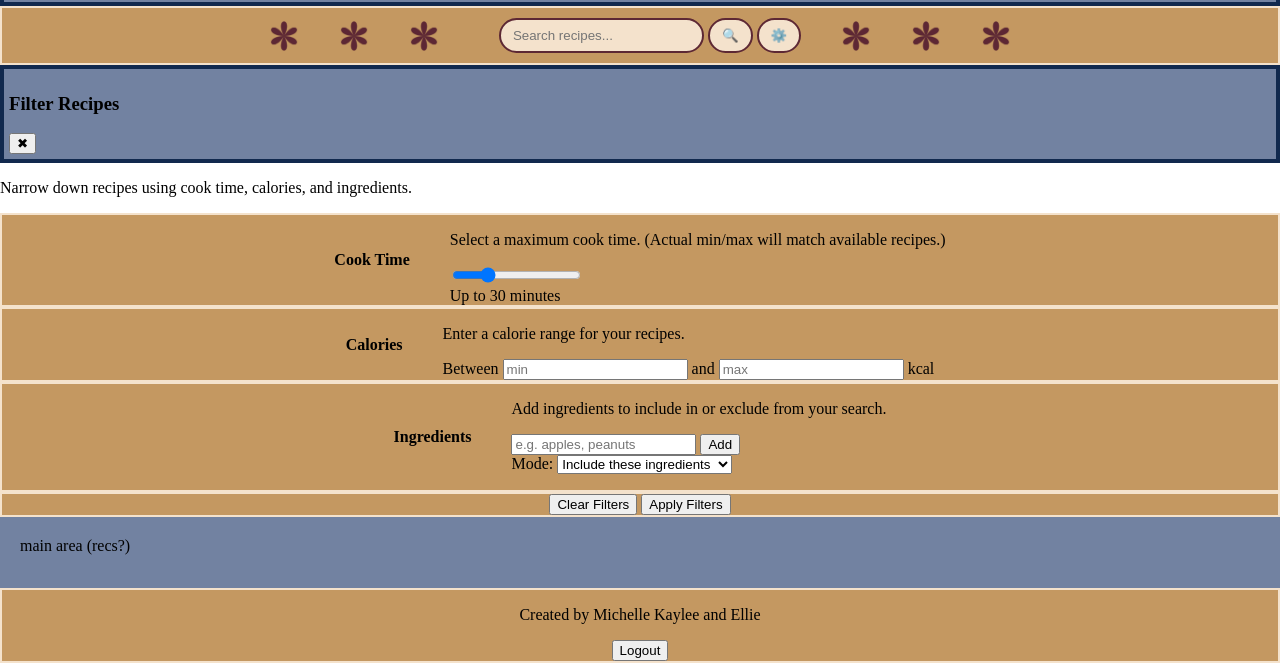
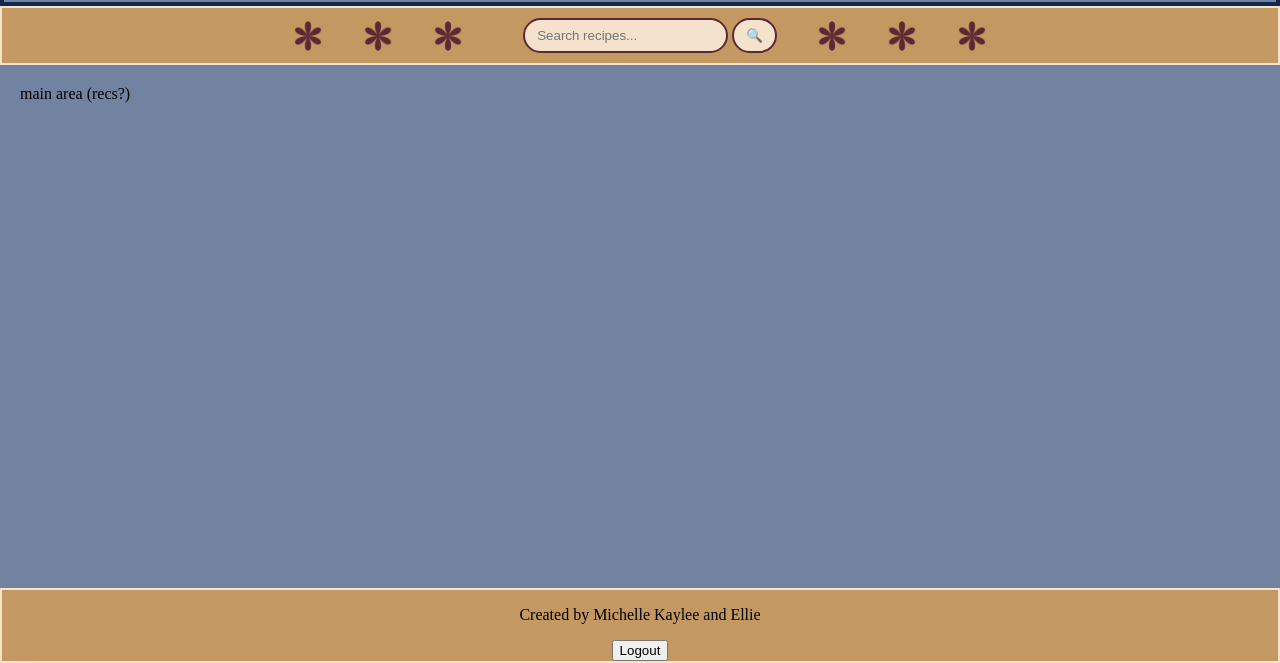
Before and after one commit to mmmanegre/Lets-Get-Baked-Capstone-Project, a plain HTML site: page index.html in a window 1280 px wide. Shown: the part 137-800 px from the top of the page. Drawn offline with nearby package versions, Linux system fonts and the light colour scheme.

Commit message:
Update index.html reverting changes

```diff
--- a/index.html
+++ b/index.html
@@ -3,203 +3,51 @@
 <head>
     <title> Let's Get Baked!</title>
     <link rel="stylesheet" href="style.css">
+
 </head>
 
 <body>
     <header>
+
         <div class="head">
             <img src="images/logo1.png" class="logo">
-            <h2 id="welcomeMsg"></h2>
-            <nav>
-                <a href="index.html">Home</a>
-                <a href="profile.html">Profile</a>
-                <a href="savedrecipes.html">My Recipes</a>
+        <h2 id="welcomeMsg"></h2>
+           <nav>
+        <a href="index.html">Home</a>
+        <a href="profile.html">Profile</a>
+        <a href="savedrecipes.html">My Recipes</a>
+
             </nav>
         </div>
+
     </header>
 
     <section>
         <img src="images/flower.png" class="flower">
         <img src="images/flower.png" class="flower">
         <img src="images/flower.png" class="flower">
-
-        <!-- Search bar + filter button -->
         <form id="searchForm" class="search-bar">
-            <input
-                id="searchInput"
-                type="text"
-                name="query"
-                placeholder="Search recipes..."
-                required
-            />
+            <input id="searchInput" type="text" name="query" placeholder="Search recipes..." required>
             <button type="submit">🔍</button>
-
-            <!-- Filter icon button (does NOT submit form) -->
-            <button
-                type="button"
-                id="filterButton"
-                class="filter-button"
-                aria-label="Open filter options"
-            >
-                ⚙️
-            </button>
         </form>
-
         <img src="images/flower.png" class="flower">
         <img src="images/flower.png" class="flower">
         <img src="images/flower.png" class="flower">
+
     </section>
 
-    <!-- FILTER PANEL (hidden by default, left column style) -->
-    <aside
-        id="filterPanel"
-        class="filter-panel hidden"
-        aria-hidden="true"
-    >
-        <div class="filter-panel-inner">
-            <header class="filter-panel-header">
-                <h3>Filter Recipes</h3>
-                <button
-                    type="button"
-                    id="closeFilterPanel"
-                    class="close-filter-btn"
-                    aria-label="Close filters"
-                >
-                    ✖
-                </button>
-            </header>
-
-            <!-- Optional: small subheading / count -->
-            <p class="filter-panel-subtitle">
-                Narrow down recipes using cook time, calories, and ingredients.
-            </p>
-
-            <!-- Cook Time section -->
-            <section class="filter-group">
-                <div class="filter-group-header">
-                    <h4>Cook Time</h4>
-                </div>
-                <div class="filter-group-body">
-                    <p class="filter-help">
-                        Select a maximum cook time. (Actual min/max will match available recipes.)
-                    </p>
-                    <div class="cook-time-filter">
-                        <input
-                            type="range"
-                            id="cookTimeSlider"
-                            name="cook_time"
-                            min="0"
-                            max="120"
-                            step="5"
-                            value="30"
-                        />
-                        <div class="cook-time-display">
-                            Up to <span id="cookTimeSliderValue">30</span> minutes
-                        </div>
-                    </div>
-                </div>
-            </section>
-
-            <!-- Calories section -->
-            <section class="filter-group">
-                <div class="filter-group-header">
-                    <h4>Calories</h4>
-                </div>
-                <div class="filter-group-body">
-                    <p class="filter-help">
-                        Enter a calorie range for your recipes.
-                    </p>
-                    <div class="calorie-filter">
-                        <label for="caloriesMin">
-                            Between
-                            <input
-                                type="number"
-                                id="caloriesMin"
-                                name="calories_min"
-                                min="0"
-                                placeholder="min"
-                            />
-                        </label>
-                        <span>and</span>
-                        <label for="caloriesMax">
-                            <input
-                                type="number"
-                                id="caloriesMax"
-                                name="calories_max"
-                                min="0"
-                                placeholder="max"
-                            />
-                            kcal
-                        </label>
-                    </div>
-                </div>
-            </section>
-
-            <!-- Ingredients section -->
-            <section class="filter-group">
-                <div class="filter-group-header">
-                    <h4>Ingredients</h4>
-                </div>
-                <div class="filter-group-body">
-                    <p class="filter-help">
-                        Add ingredients to include in or exclude from your search.
-                    </p>
-
-                    <div class="ingredient-filter">
-                        <div class="ingredient-input-row">
-                            <input
-                                type="text"
-                                id="ingredientFilterInput"
-                                placeholder="e.g. apples, peanuts"
-                            />
-                            <button
-                                type="button"
-                                id="addIngredientFilterBtn"
-                                class="add-ingredient-btn"
-                            >
-                                Add
-                            </button>
-                        </div>
-
-                        <div class="ingredient-mode-toggle">
-                            <label for="ingredientMode">
-                                Mode:
-                                <select id="ingredientMode" name="ingredient_mode">
-                                    <option value="include">Include these ingredients</option>
-                                    <option value="exclude">Exclude these ingredients</option>
-                                </select>
-                            </label>
-                        </div>
-
-                        <ul id="ingredientFilterList" class="ingredient-filter-list">
-                            <!-- JS: <li>Ingredient <button class="remove-ingredient">x</button></li> -->
-                        </ul>
-                    </div>
-                </div>
-            </section>
-
-            <!-- Footer buttons -->
-            <footer class="filter-panel-footer">
-                <button type="button" id="clearFiltersBtn" class="clear-filters-btn">
-                    Clear Filters
-                </button>
-                <button type="button" id="applyFiltersBtn" class="apply-filters-btn">
-                    Apply Filters
-                </button>
-            </footer>
-        </div>
-    </aside>
 
     <main>
         main area (recs?)
     </main>
-
     <footer>
         <p>Created by Michelle Kaylee and Ellie</p>
         <button id="logoutBtn">Logout</button>
     </footer>
 
+
     <script src="https://cdn.jsdelivr.net/npm/@supabase/supabase-js@2"></script>
     <script src="script.js" defer></script>
+
 </body>
 </html>
```
